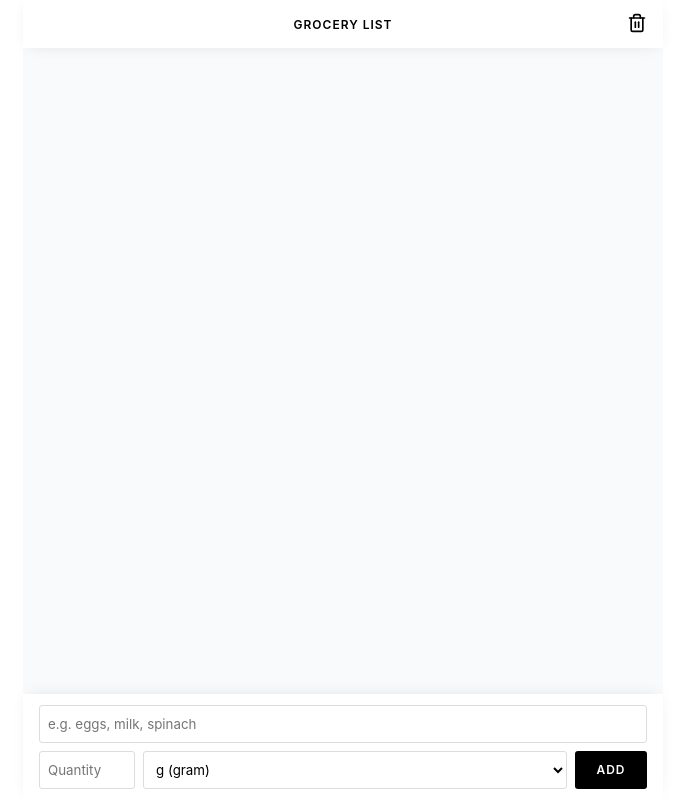
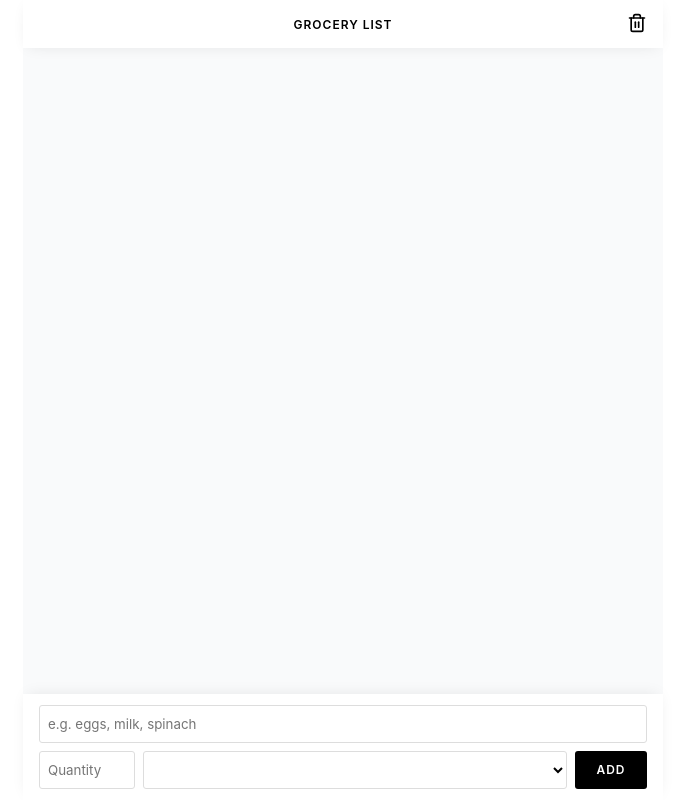
Before and after one commit to andreasremdt/grocerly, a React (Create React App) app: page / in a window 1280 px wide. Shown: the whole page, without its empty margins (297-982 px from the left). Built offline with nearby package versions, Linux system fonts and the light colour scheme.

Commit message:
feat: focus name input after submit, remove "pieces" option

```diff
--- a/src/components/Form.tsx
+++ b/src/components/Form.tsx
@@ -1,4 +1,4 @@
-import { FormEvent, useState } from "react";
+import { FormEvent, useRef, useState } from "react";
 
 import styles from "./Form.module.css";
 import { Grocery } from "../types";
@@ -11,10 +11,12 @@ function Form({ onSubmit }: FormProps) {
   const [name, setName] = useState("");
   const [amount, setAmount] = useState("");
   const [unit, setUnit] = useState("");
+  const inputRef = useRef<HTMLInputElement>(null);
 
   const handleSubmit = (event: FormEvent) => {
     event.preventDefault();
 
+    if (name.length) {
       onSubmit({
         id: Date.now(),
         name,
@@ -26,11 +28,15 @@ function Form({ onSubmit }: FormProps) {
       setName("");
       setAmount("");
       setUnit("");
+
+      inputRef.current?.focus();
+    }
   };
 
   return (
     <form noValidate autoCorrect="off" onSubmit={handleSubmit} className={styles.wrapper}>
       <input
+        ref={inputRef}
         className={styles.input}
         type="text"
         value={name}
@@ -45,11 +51,11 @@ function Form({ onSubmit }: FormProps) {
         onChange={(evt) => setAmount(evt.target.value)}
       />
       <select className={styles.input} value={unit} onChange={(evt) => setUnit(evt.target.value)}>
+        <option value=""></option>
         <option value="g">g (gram)</option>
         <option value="kg">kg (kilogram)</option>
         <option value="ml">ml (mililitres)</option>
         <option value="l">l (litres)</option>
-        <option value="pieces">pieces</option>
       </select>
       <button type="submit" className={styles.button}>
         Add
```
Lines whose indentation alone changed are shown as unchanged.
